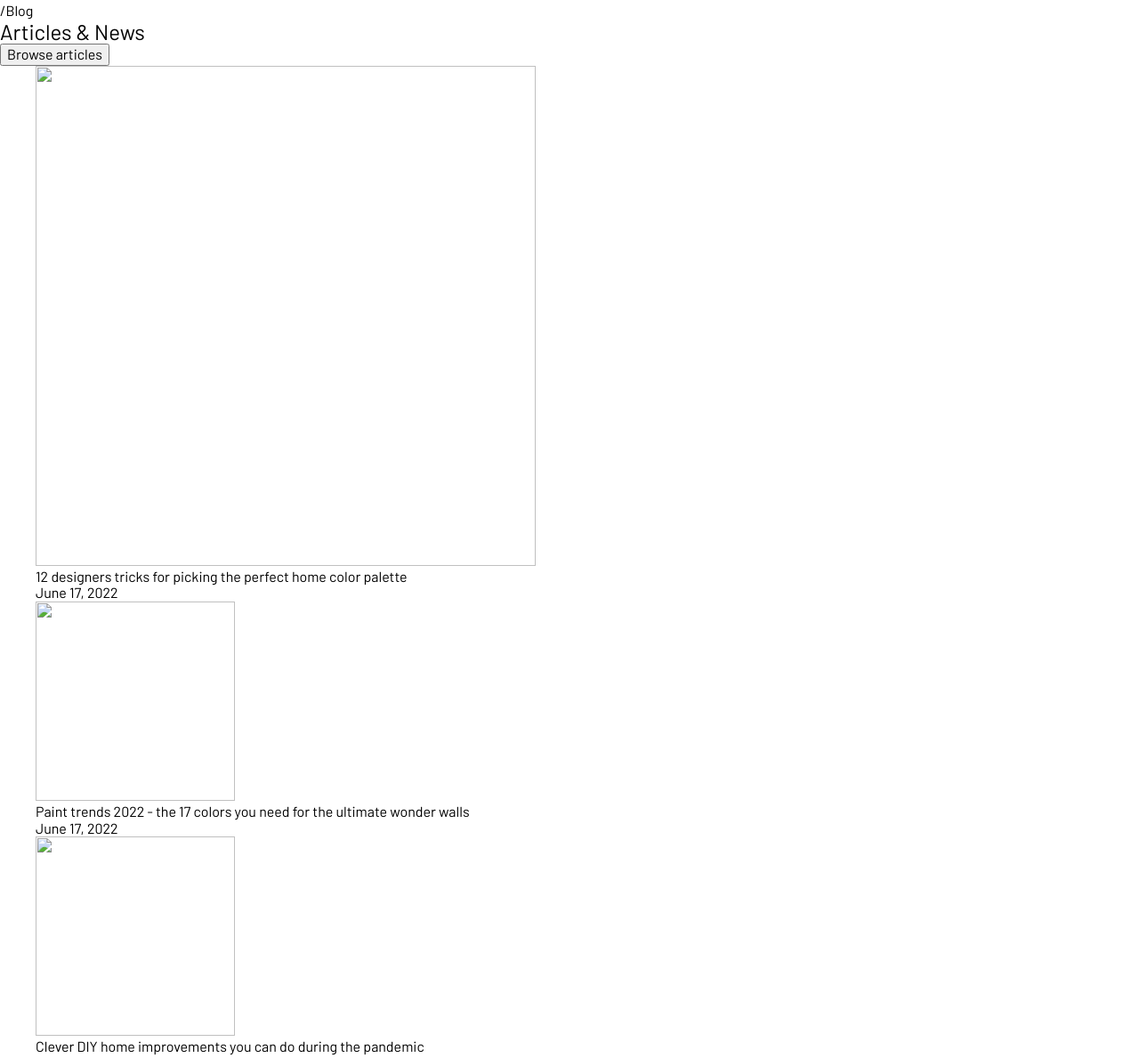
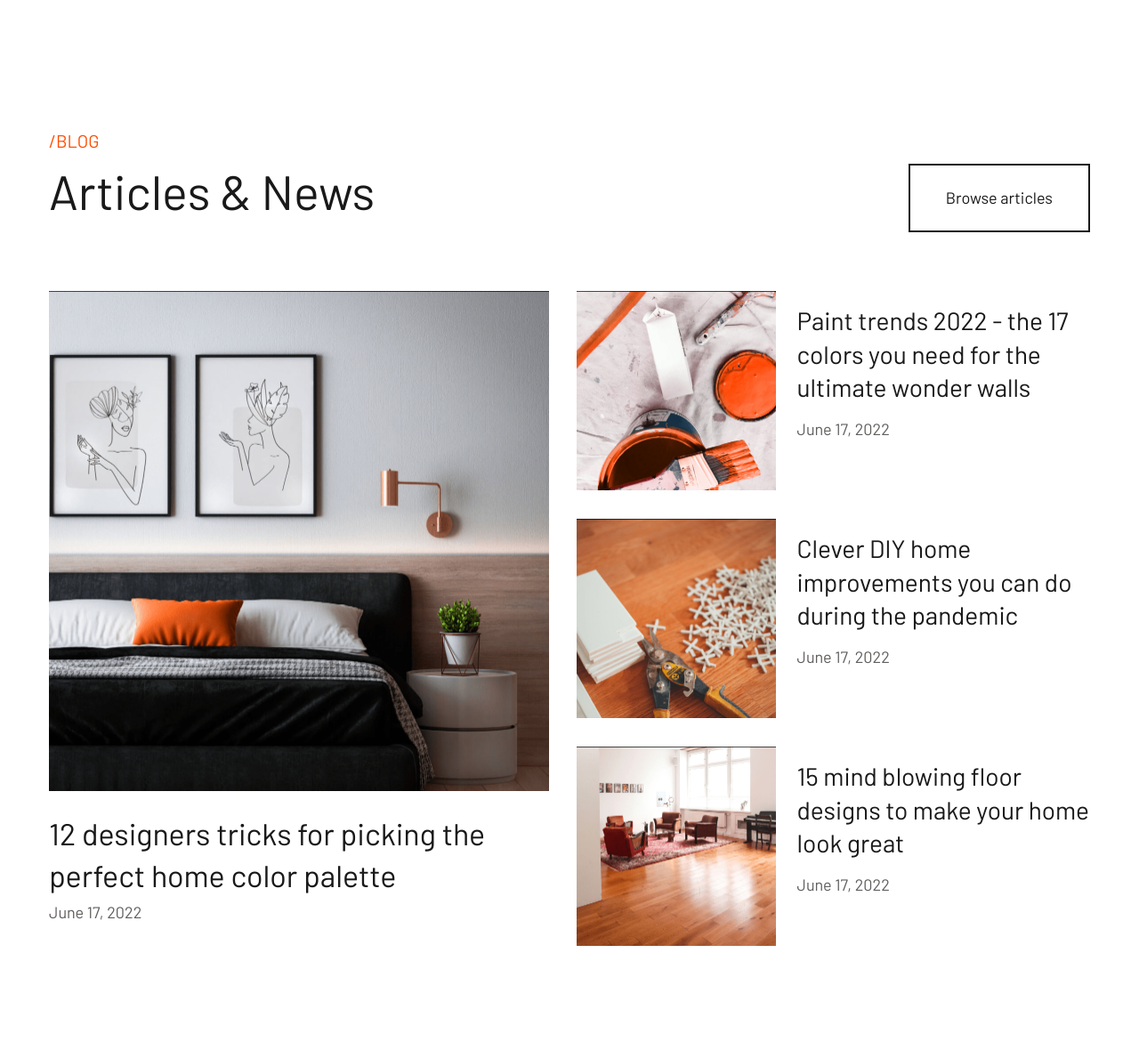
Before and after one commit to QusDev/WebDesignCourseProject, a plain HTML site: page index.html in a window 1280 px wide. Shown: the part 7520-8709 px from the top of the page at 89% size. Drawn offline with nearby package versions, Linux system fonts and the light colour scheme; files whose address does not match are found by name.

Commit message:
stylization blog section

```diff
--- a/css/style.scss
+++ b/css/style.scss
@@ -667,11 +667,8 @@ a {
     }
 
     div.testimonials-slider {
-
         div.swiper-wrapper {
-
             div.swiper-slide {
-
                 div.slide-container-client {
                     display: flex;
                     flex-direction: row;
@@ -743,3 +740,61 @@ a {
         }
     }
 }
+
+.blog {
+    .container {
+        p.route-title {
+            margin-bottom: 15px;
+        }
+
+        div.information-container {
+            display: flex;
+            flex-direction: row;
+            justify-content: space-between;
+            margin-bottom: 66px;
+        }
+
+        ul {
+            padding: 0;
+            columns: 2;
+
+            li:first-child {
+                display: flex;
+                flex-direction: column;
+                margin-bottom: 0;
+
+                div {
+                    margin-top: 0;
+                    p.title {
+                        font-size: 34px;
+                        line-height: 1.4;
+                        margin-bottom: 8px;
+                    }
+                }
+            }
+
+            li {
+                display: flex;
+                flex-direction: row;
+                gap: 24px;
+                margin-bottom: 32px;
+
+                div {
+                    margin-top: 15px;
+                    p.title {
+                        font-size: 28px;
+                        line-height: 1.35;
+                        color: $black;
+                        margin-bottom: 18px;
+                    }
+
+                    p.date {
+                        font-size: 18px;
+                        line-height: 1.1;
+                        color: $grey;
+                    }
+                }
+            }
+        }
+    }
+}
--- a/index.html
+++ b/index.html
@@ -546,38 +546,46 @@
         </div>
       </section>
 
-      <section>
-        <div>
-          <p>/Blog</p>
-          <div>
-            <h2>Articles & News</h2>
-            <button type="button">Browse articles</button>
+      <section class="blog section">
+        <div class="container">
+          <p class="route-title">/Blog</p>
+          <div class="information-container">
+            <h2 class="title">Articles & News</h2>
+            <button class="secondary-button" type="button">Browse articles</button>
           </div>
           <ul>
             <li>
-              <img src="" alt="" width="562" height="562" />
-              <p>
-                12 designers tricks for picking the perfect home color palette
-              </p>
-              <p>June 17, 2022</p>
+              <img src="./images/blog/blog1.jpg" alt="blog" width="562" height="562" />
+              <div>
+                <p class="title">
+                  12 designers tricks for picking the perfect home color palette
+                </p>
+                <p class="date">June 17, 2022</p>
+              </div>
             </li>
             <li>
-              <img src="" alt="" width="224" height="224" />
-              <p>
-                Paint trends 2022 - the 17 colors you need for the ultimate
-                wonder walls
-              </p>
-              <p>June 17, 2022</p>
+              <img src="./images/blog/blog2.jpg" alt="blog" width="224" height="224" />
+              <div>
+                <p class="title">
+                  Paint trends 2022 - the 17 colors you need for the ultimate
+                  wonder walls
+                </p>
+                <p class="date">June 17, 2022</p>
+              </div>
             </li>
             <li>
-              <img src="" alt="" width="224" height="224" />
-              <p>Clever DIY home improvements you can do during the pandemic</p>
-              <p>June 17, 2022</p>
+              <img src="./images/blog/blog3.jpg" alt="blog" width="224" height="224" />
+              <div>
+                <p class="title">Clever DIY home improvements you can do during the pandemic</p>
+                <p class="date">June 17, 2022</p>
+              </div>
             </li>
             <li>
-              <img src="" alt="" width="224" height="224" />
-              <p>15 mind blowing floor designs to make your home look great</p>
-              <p>June 17, 2022</p>
+              <img src="./images/blog/blog4.jpg" alt="blog" width="224" height="224" />
+              <div>
+                <p class="title">15 mind blowing floor designs to make your home look great</p>
+                <p class="date">June 17, 2022</p>
+              </div>
             </li>
           </ul>
         </div>
```
Also changed, not shown: css/style.css, images/blog/blog1.jpg (added), images/blog/blog2.jpg (added), images/blog/blog3.jpg (added), images/blog/blog4.jpg (added), 1 other file.
